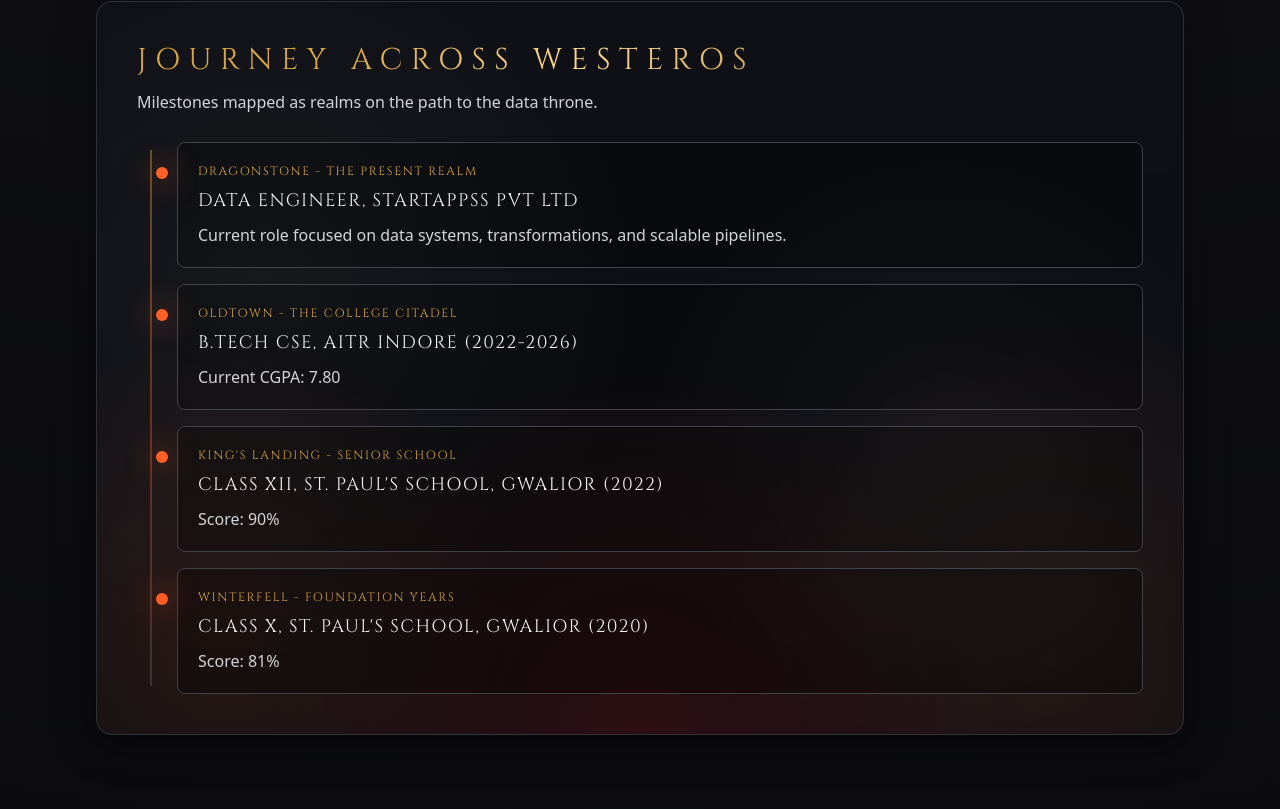
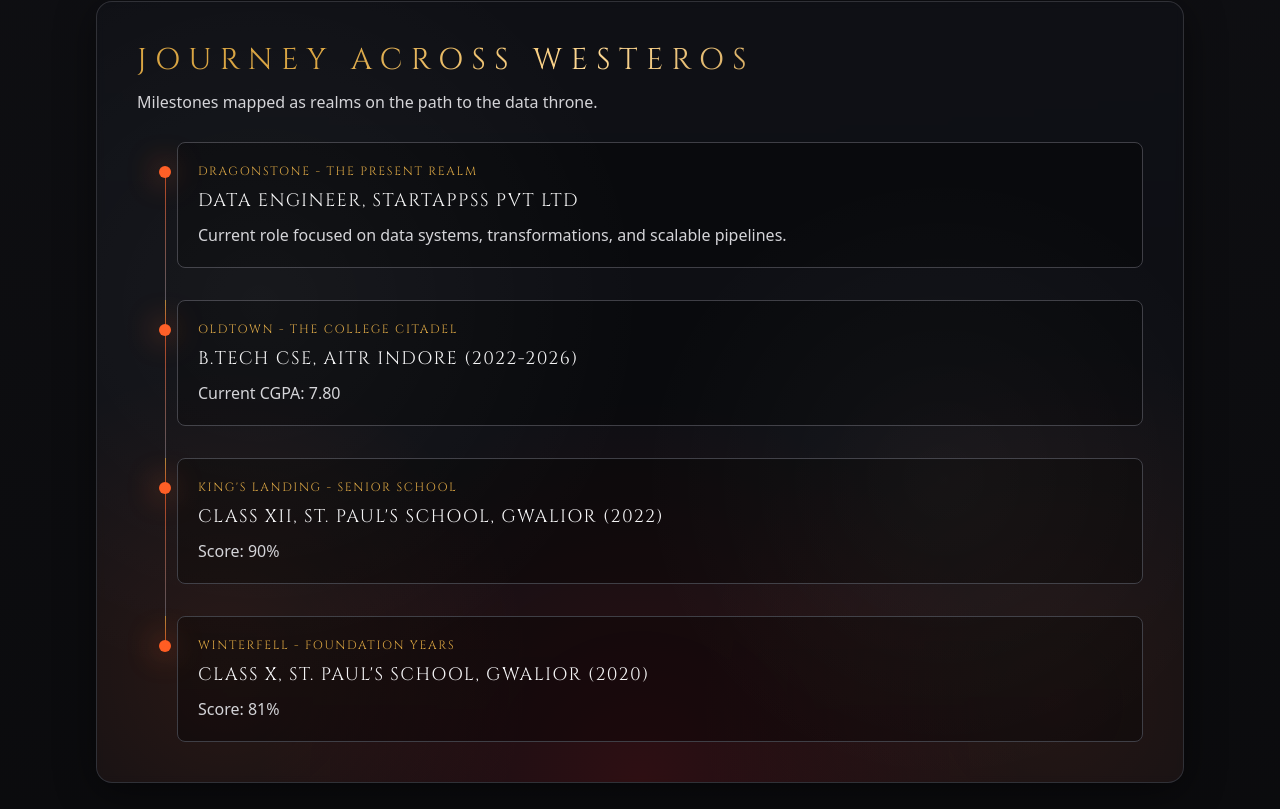
Before and after one commit to krishnad03/Krishna_Portfolio, a Next.js app: page / in a window 1280 px wide. Shown: the part 1587-2396 px from the top of the page. Built offline with nearby package versions, Linux system fonts and the light colour scheme.

Commit message:
Refine journey timeline connectors

```diff
--- a/sections/JourneySection.tsx
+++ b/sections/JourneySection.tsx
@@ -26,15 +26,22 @@
 export function JourneySection() {
   return (
     <Section id="journey" title="Journey Across Westeros" subtitle="Milestones mapped as realms on the path to the data throne.">
-      <div className="relative space-y-4 pl-8 md:pl-10">
-        <div className="absolute bottom-2 left-3.5 top-2 w-px -translate-x-1/2 bg-gradient-to-b from-gold/80 via-ember/70 to-zinc-600" />
-        {journey.map((item) => (
-          <article key={item.title} className="relative rounded-lg border border-zinc-700 bg-black/35 p-5">
-            <span className="absolute -left-[22px] top-6 h-3 w-3 rounded-full bg-ember shadow-ember" />
-            <p className="font-display text-xs uppercase tracking-[0.14em] text-gold">{item.place}</p>
-            <h3 className="mt-2 font-display text-lg uppercase tracking-[0.08em] text-zinc-100">{item.title}</h3>
-            <p className="mt-2 text-zinc-300">{item.details}</p>
-          </article>
+      <div className="space-y-4 pl-8 md:pl-10">
+        {journey.map((item, index) => (
+          <div key={item.title} className="relative pb-4 last:pb-0">
+            {index > 0 ? (
+              <span className="absolute left-[-12px] top-0 h-[30px] w-px bg-gradient-to-b from-gold/80 to-ember/70" />
+            ) : null}
+            {index < journey.length - 1 ? (
+              <span className="absolute bottom-[-16px] left-[-12px] top-[30px] w-px bg-gradient-to-b from-ember/70 to-zinc-600" />
+            ) : null}
+            <span className="absolute left-[-18px] top-6 h-3 w-3 rounded-full bg-ember shadow-ember" />
+            <article className="relative rounded-lg border border-zinc-700 bg-black/35 p-5">
+              <p className="font-display text-xs uppercase tracking-[0.14em] text-gold">{item.place}</p>
+              <h3 className="mt-2 font-display text-lg uppercase tracking-[0.08em] text-zinc-100">{item.title}</h3>
+              <p className="mt-2 text-zinc-300">{item.details}</p>
+            </article>
+          </div>
         ))}
       </div>
     </Section>
```
